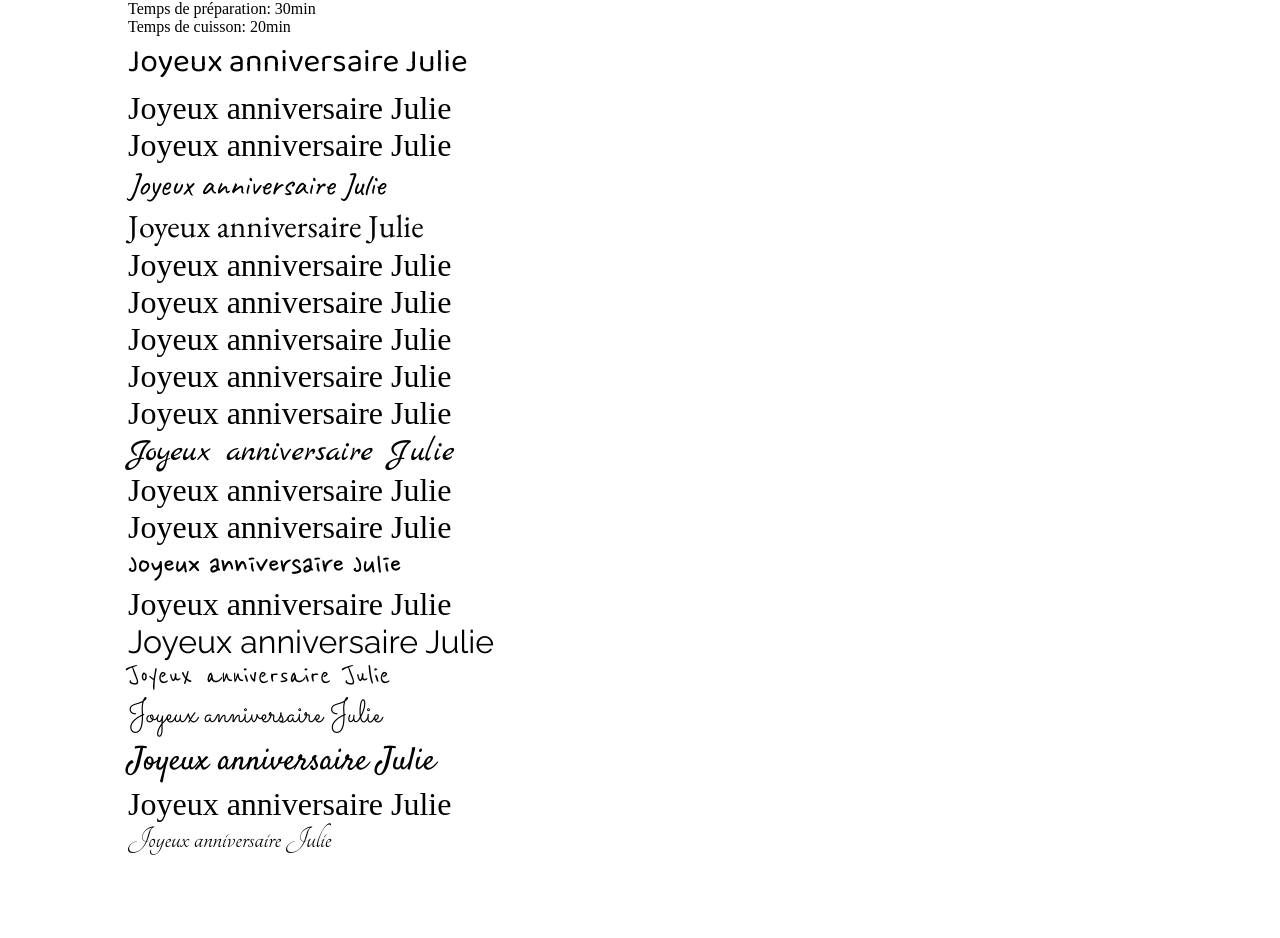
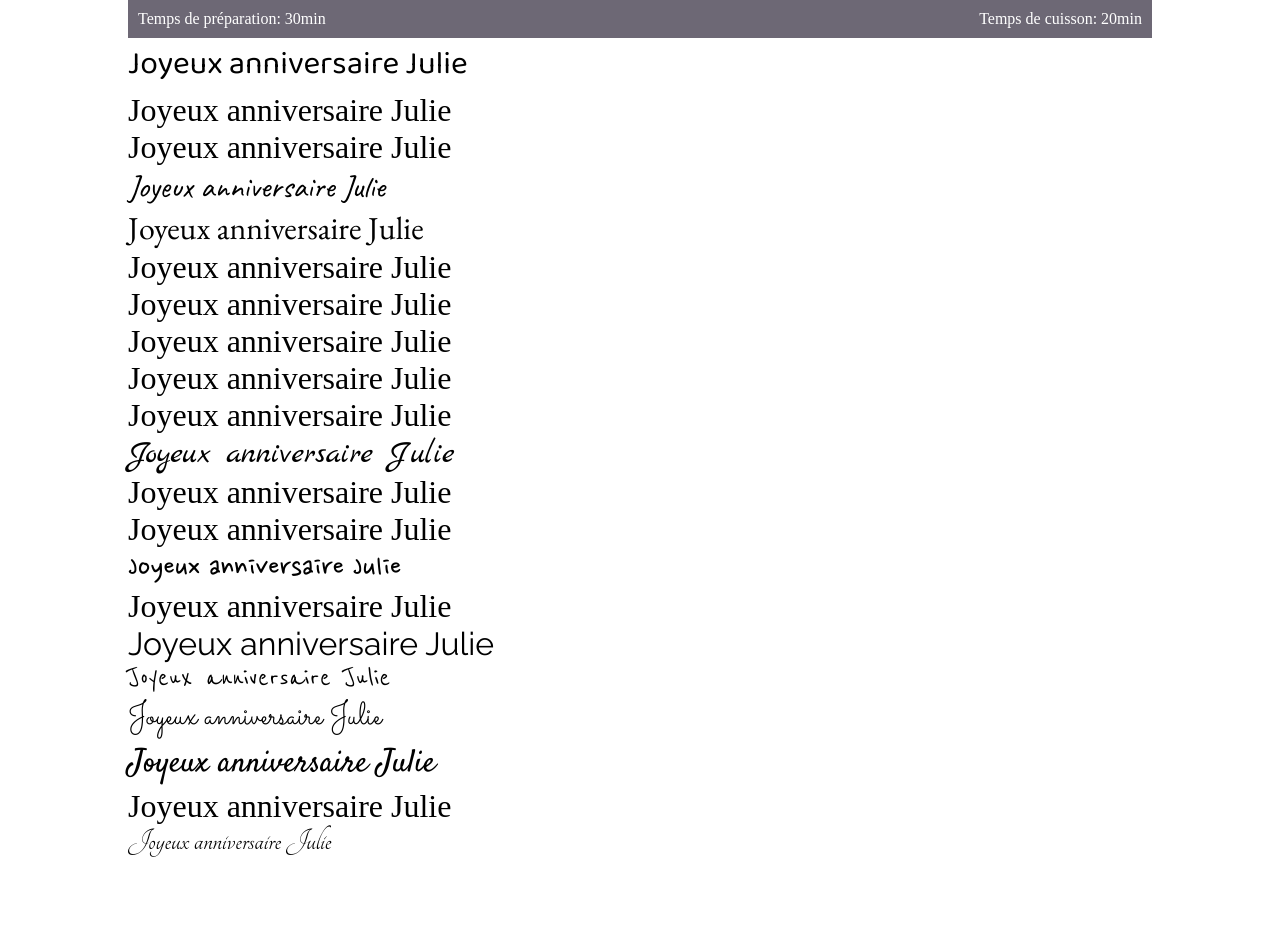
Before and after one commit to thomas6791/julie_28, a Jekyll site: the page built from index.html, in a window 1280 px wide. Built offline with Jekyll 4.4.1, drawn with Linux system fonts in a browser that asks for light colours; some web fonts are replaced.

Commit message:
add variable

```diff
--- a/_sass/main.scss
+++ b/_sass/main.scss
@@ -1,3 +1,10 @@
+$black: #6d6875;
+
+$prune: #b5838d;
+$red: #e5989b;
+$orange: #ffb4a2;
+$light: #ffcdb2;
+
 .current {
   color: green;
 }
@@ -16,6 +23,12 @@ article, header {
   margin: auto;
   width: 100%;
 }
-ul { list-style: none; }
+ul { list-style: none;
+  background-color: $black;
+  color: white;
+  display: flex;
+  padding: 10px;
+  justify-content: space-between;
+}
 h1 { font-size: 2em; font-weight: lighter; }
 //.size-default, h1, h2 { max-width: 1024px; margin: auto; width: 100%; }
```
Also changed, not shown: index.html (line endings or trailing spaces).
